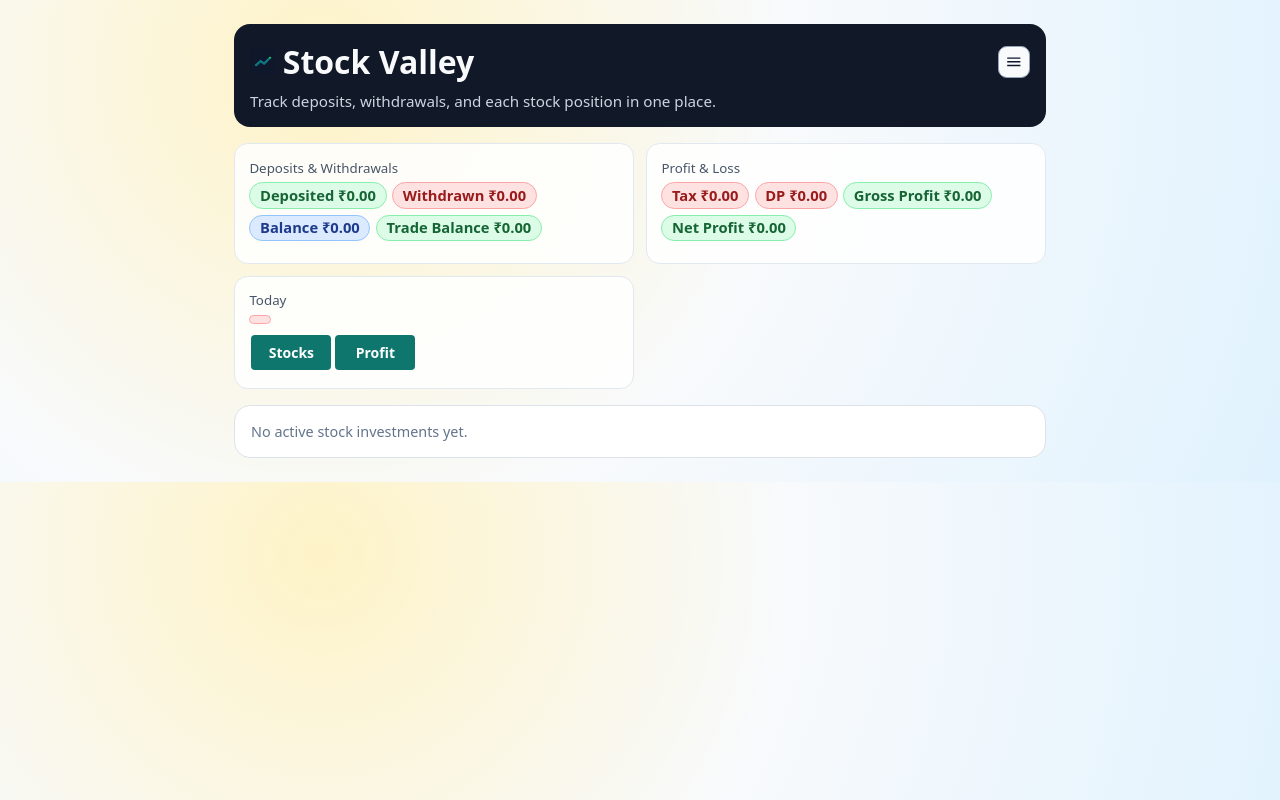
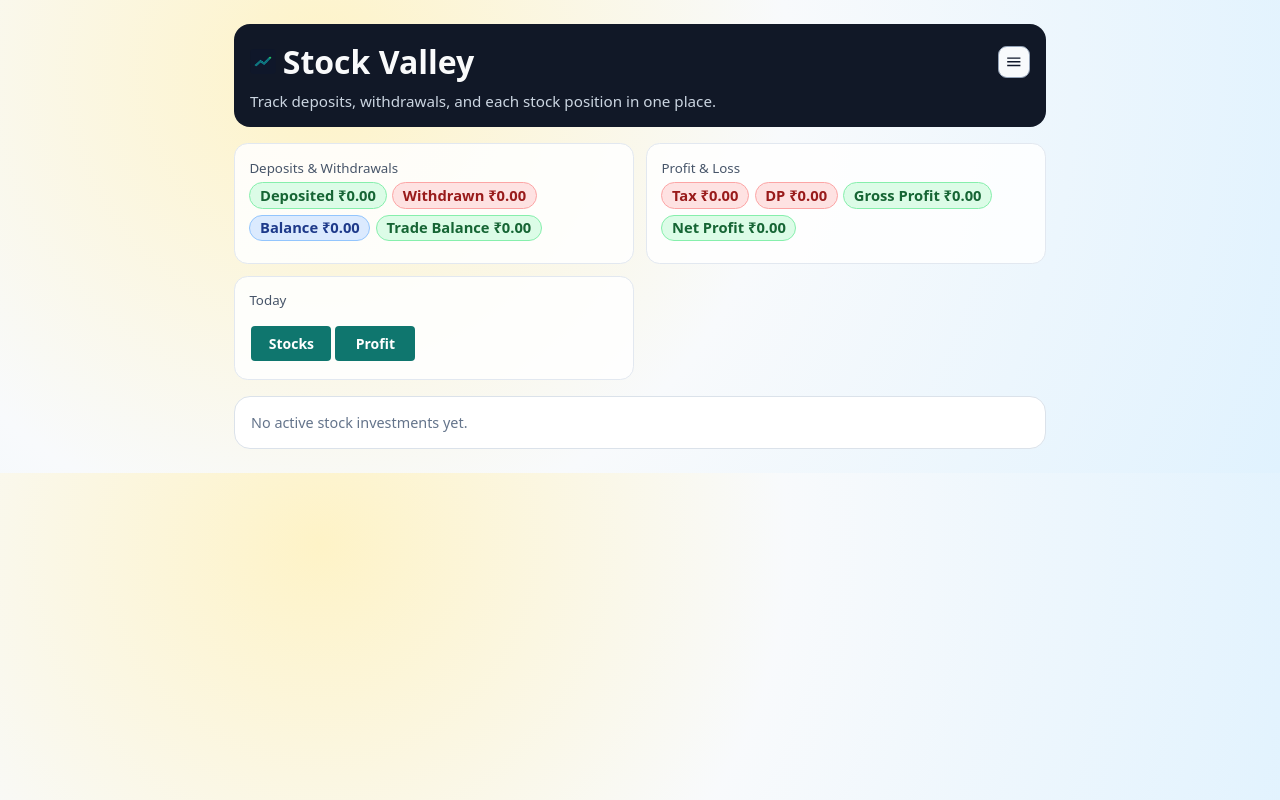
Before and after one commit to rnivash/stockvalley, a React (Vite) app: page / in a window 1280 px wide. Built offline with nearby package versions, Linux system fonts and the light colour scheme.

Commit message:
fix alignment issue

```diff
--- a/src/pages/DashboardPage.jsx
+++ b/src/pages/DashboardPage.jsx
@@ -60,19 +60,12 @@ export function DashboardPage({ totals,
             <span className={`metric-badge net-profit-bad`} >
               DP {currencyFormatter(dpchargetotal)}
             </span>
-            <span
-              className={`metric-badge ${grossprofit >= 0 ? 'net-profit-good' : 'net-profit-bad'
-                }`}
-            >
+            <span className={`metric-badge ${grossprofit >= 0 ? 'net-profit-good' : 'net-profit-bad' }`}>
               Gross Profit {currencyFormatter(grossprofit)}
             </span>
-            <span
-              className={`metric-badge ${totalprofit >= 0 ? 'net-profit-good' : 'net-profit-bad'
-                }`}
-            >
+            <span className={`metric-badge ${totalprofit >= 0 ? 'net-profit-good' : 'net-profit-bad'}`}>
               Net Profit {currencyFormatter(totalprofit)}
             </span>
-
           </div>
         </article>
         <article className='card good'>
@@ -145,13 +138,9 @@ export function TodayBooked({ pnlByDate }) {
 
   return (<>
     <div className="metric-badges">
-      <span
-        className={`metric-badge ${todaysold >= 0 ? 'balance-good' : 'balance-bad'
-          }`}
-      >
+      {todaysold !== undefined? (<span className={`metric-badge ${todaysold >= 0 ? 'balance-good' : 'balance-bad'}`}>
         {todaysold}
-      </span>
-
+      </span>):(<></>)}
     </div>
     <button className="btn-nav" onClick={() => history("/stocks")} >
       Stocks
```
